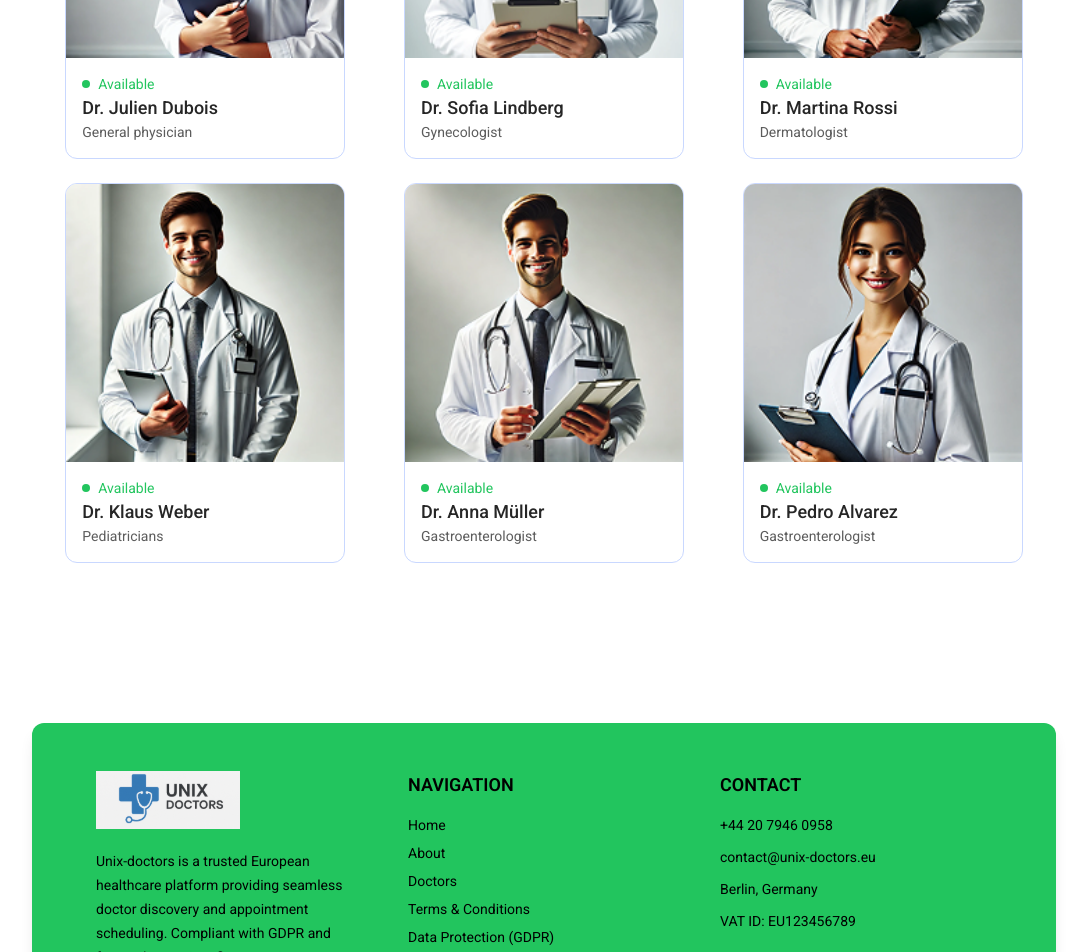
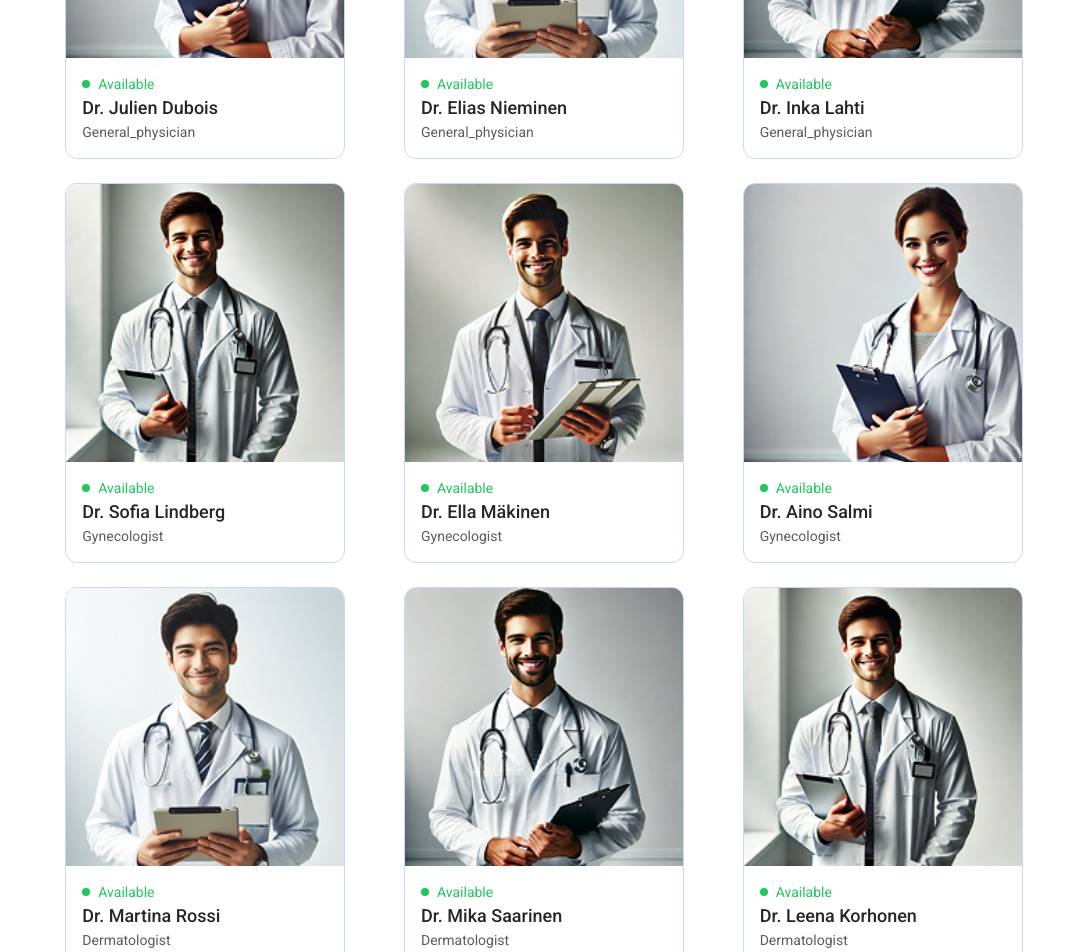
Before and after one commit to moha230/Hospital-Booking-System, a React (Vite) app in the folder frontend/: page /doctors in a window 1280 px wide. Shown: the part 420-1372 px from the top of the page, without its empty margins (96-1183 px from the left). Built offline with nearby package versions, Linux system fonts and the light colour scheme.

Commit message:
feat: add RelatedDoctors component to display doctors by speciality

```diff
--- a/frontend/src/assets/assets.js
+++ b/frontend/src/assets/assets.js
@@ -13,7 +13,13 @@ import doc2 from './homepagedoctors/doc2.png'
 import doc3 from './homepagedoctors/doc3.png'
 import doc4 from './homepagedoctors/doc4.png'
 import doc5 from './homepagedoctors/doc5.png'
-import doc6 from './homepagedoctors/doc6.png'
+import doc6 from './homepagedoctors/doc1.png'
+import doc7 from './homepagedoctors/doc2.png';
+import doc8 from './homepagedoctors/doc3.png';
+import doc9 from './homepagedoctors/doc4.png';
+import doc10 from './homepagedoctors/doc5.png';
+import doc11 from './homepagedoctors/doc6.png';
+import doc12 from './homepagedoctors/doc3.png';
 import verified_icon from './icons/verified_icon.svg'
 import info_icon from './icons/info_icon.svg'
 
@@ -62,24 +68,55 @@ export const specialityData = [
 
 
 export const doctors = [
+    // General Physician
     {
       _id: 'doc1',
       name: 'Dr. Julien Dubois',
       image: doc1,
-        speciality: 'General physician',
+      speciality: 'General_physician',
       degree: 'Licentiate of Medicine',
       experience: '4 Years',
       about: 'Dr. Dubois is dedicated to preventive medicine and personalized care, ensuring the best outcomes for all patients.',
       fees: 50,
       address: {
         line1: 'Aleksanterinkatu 44',
-            line2: 'Helsinki, Finland'
-        }
+        line2: 'Helsinki, Finland',
+      },
     },
     {
       _id: 'doc2',
+      name: 'Dr. Elias Nieminen',
+      image: doc2,
+      speciality: 'General_physician',
+      degree: 'Licentiate of Medicine',
+      experience: '5 Years',
+      about: 'Dr. Nieminen focuses on holistic treatments and chronic condition management.',
+      fees: 45,
+      address: {
+        line1: 'Pohjoisesplanadi 21',
+        line2: 'Helsinki, Finland',
+      },
+    },
+    {
+      _id: 'doc3',
+      name: 'Dr. Inka Lahti',
+      image: doc3,
+      speciality: 'General_physician',
+      degree: 'Licentiate of Medicine',
+      experience: '3 Years',
+      about: 'Dr. Lahti is known for her friendly care and effective general health treatments.',
+      fees: 40,
+      address: {
+        line1: 'Yliopistonkatu 5',
+        line2: 'Turku, Finland',
+      },
+    },
+
+    // Gynecologist
+    {
+      _id: 'doc4',
       name: 'Dr. Sofia Lindberg',
-        image: doc2,
+      image: doc4,
       speciality: 'Gynecologist',
       degree: 'Licentiate of Medicine',
       experience: '3 Years',
@@ -87,63 +124,123 @@ export const doctors = [
       fees: 60,
       address: {
         line1: 'Kauppakatu 10',
-            line2: 'Tampere, Finland'
-        }
+        line2: 'Tampere, Finland',
+      },
     },
     {
-        _id: 'doc3',
+      _id: 'doc5',
+      name: 'Dr. Ella Mäkinen',
+      image: doc5,
+      speciality: 'Gynecologist',
+      degree: 'Licentiate of Medicine',
+      experience: '6 Years',
+      about: 'Dr. Mäkinen specializes in reproductive health and prenatal care.',
+      fees: 65,
+      address: {
+        line1: 'Ratakatu 7',
+        line2: 'Helsinki, Finland',
+      },
+    },
+    {
+      _id: 'doc6',
+      name: 'Dr. Aino Salmi',
+      image: doc6,
+      speciality: 'Gynecologist',
+      degree: 'Licentiate of Medicine',
+      experience: '4 Years',
+      about: 'Dr. Salmi offers modern gynecological treatments and hormone therapies.',
+      fees: 55,
+      address: {
+        line1: 'Kalevankatu 3',
+        line2: 'Espoo, Finland',
+      },
+    },
+
+    // Dermatologist
+    {
+      _id: 'doc7',
       name: 'Dr. Martina Rossi',
-        image: doc3,
+      image: doc7,
       speciality: 'Dermatologist',
       degree: 'Licentiate of Medicine',
-        experience: '1 Years',
+      experience: '1 Year',
       about: 'Dr. Rossi specializes in treating skin conditions with modern techniques and personalized treatments.',
       fees: 30,
       address: {
         line1: 'Rautatienkatu 8',
-            line2: 'Oulu, Finland'
-        }
+        line2: 'Oulu, Finland',
+      },
     },
     {
-        _id: 'doc4',
-        name: 'Dr. Klaus Weber',
-        image: doc4,
-        speciality: 'Pediatricians',
+      _id: 'doc8',
+      name: 'Dr. Mika Saarinen',
+      image: doc8,
+      speciality: 'Dermatologist',
+      degree: 'Licentiate of Medicine',
+      experience: '7 Years',
+      about: 'Dr. Saarinen offers expert diagnosis and treatment for all types of skin disorders.',
+      fees: 50,
+      address: {
+        line1: 'Annankatu 12',
+        line2: 'Helsinki, Finland',
+      },
+    },
+    {
+      _id: 'doc9',
+      name: 'Dr. Leena Korhonen',
+      image: doc9,
+      speciality: 'Dermatologist',
       degree: 'Licentiate of Medicine',
       experience: '2 Years',
-        about: 'Dr. Weber has a warm approach to children’s healthcare with a focus on early diagnosis.',
-        fees: 40,
+      about: 'Dr. Korhonen is passionate about cosmetic dermatology and patient confidence.',
+      fees: 45,
       address: {
-            line1: 'Itäinen Pitkäkatu 14',
-            line2: 'Turku, Finland'
-        }
+        line1: 'Hämeenkatu 18',
+        line2: 'Tampere, Finland',
       },
+    },
+
+    // Gastroenterologist
     {
-        _id: 'doc5',
+      _id: 'doc10',
       name: 'Dr. Anna Müller',
-        image: doc5,
+      image: doc10,
       speciality: 'Gastroenterologist',
       degree: 'Licentiate of Medicine',
       experience: '4 Years',
-        about: 'Dr. Müller is passionate about helping patients with Gastroenterologist disorders through holistic approaches.',
+      about: 'Dr. Müller helps patients with digestive disorders through holistic approaches.',
       fees: 50,
       address: {
         line1: 'Satakunnankatu 20',
-            line2: 'Tampere, Finland'
-        }
+        line2: 'Tampere, Finland',
+      },
     },
     {
-        _id: 'doc6',
+      _id: 'doc11',
       name: 'Dr. Pedro Alvarez',
-        image: doc6,
+      image: doc11,
       speciality: 'Gastroenterologist',
       degree: 'Licentiate of Medicine',
       experience: '4 Years',
-        about: 'Dr. Alvarez delivers top-level Gastroenterologist care backed by research and years of experience.',
+      about: 'Dr. Alvarez delivers top-level gastroenterological care backed by research.',
       fees: 50,
       address: {
         line1: 'Hallituskatu 5',
-            line2: 'Oulu, Finland'
-        }
-    }
+        line2: 'Oulu, Finland',
+      },
+    },
+    {
+      _id: 'doc12',
+      name: 'Dr. Satu Väisänen',
+      image: doc12,
+      speciality: 'Gastroenterologist',
+      degree: 'Licentiate of Medicine',
+      experience: '6 Years',
+      about: 'Dr. Väisänen focuses on IBS, nutrition, and long-term gut health.',
+      fees: 55,
+      address: {
+        line1: 'Puijonkatu 6',
+        line2: 'Kuopio, Finland',
+      },
+    },
   ];
--- /dev/null
+++ b/frontend/src/components/appointment/RelatedDoctors.jsx
@@ -0,0 +1,66 @@
+import React, { useContext, useEffect, useState } from "react";
+import { useNavigate } from "react-router-dom";
+import { AppContext } from "@/context/AppContext";
+
+function RelatedDoctors({ speciality, docId }) {
+  const navigate = useNavigate();
+  const { doctors } = useContext(AppContext);
+
+  const [relDoc, setRelDoc] = useState([]);
+
+  useEffect(() => {
+    if (doctors.length > 0 && speciality) {
+      const doctorsData = doctors.filter(
+        (doc) => doc.speciality === speciality && doc._id !== docId
+      );
+      setRelDoc(doctorsData);
+    }
+  }, [doctors, speciality, docId]);
+
+  return (
+    <div className="flex flex-col items-center gap-4 my-16 text-[#262626] md:mx-10">
+      <h1 className="text-3xl font-medium text-center">Related Doctors</h1>
+      <p className="sm:w-1/3 text-center text-sm text-gray-600">
+        Simply browse through our extensive list of trusted doctors.
+      </p>
+
+      <div className="w-full flex justify-center">
+        <div className="grid grid-cols-1 sm:grid-cols-2 md:grid-cols-3 lg:grid-cols-4 gap-6 px-3 sm:px-0 max-w-screen-xl w-full">
+          {relDoc.map((item, index) => (
+            <div
+              key={index}
+              onClick={() => {
+                navigate(`/appointment/${item._id}`);
+                window.scrollTo(0, 0);
+              }}
+              className="bg-white border border-[#C9D8FF] rounded-xl overflow-hidden cursor-pointer hover:-translate-y-2 transition-transform duration-300 shadow-sm"
+            >
+              {/* Doctor image */}
+              <div className="w-full  bg-[#EAEFFF]">
+                <img
+                  src={item.image}
+                  alt={item.name}
+                  className="w-full h-full object-cover"
+                />
+              </div>
+
+              {/* Doctor details */}
+              <div className="p-4">
+                <div className="flex items-center gap-2 text-sm text-green-500">
+                  <p className="w-2 h-2 rounded-full bg-green-500"> </p>
+                  <p>Available</p>
+                </div>
+                <p className="text-[#262626] text-lg font-medium">
+                  {item.name}
+                </p>
+                <p className="text-[#5C5C5C] text-sm">{item.speciality}</p>
+              </div>
+            </div>
+          ))}
+        </div>
+      </div>
+    </div>
+  );
+}
+
+export default RelatedDoctors;
--- a/frontend/src/components/home/HomeDoctors.jsx
+++ b/frontend/src/components/home/HomeDoctors.jsx
@@ -18,6 +18,7 @@ const HomeDoctors = () => {
                 {doctors.slice(0, 6).map((item, index) => (
                     <div onClick={() => { navigate(`/appointment/${item._id}`); scrollTo(0, 0) }} className='border border-[#C9D8FF] rounded-xl overflow-hidden cursor-pointer hover:translate-y-[-10px] transition-all duration-500' key={index}>
                         <img className='bg-[#EAEFFF] w-full  object-cover' src={item.image} alt="" />
+                         {/* Doctor details */}
                         <div className='p-4'>
                             <div className='flex items-center gap-2 text-sm text-green-500'>
                                 <p className='w-2 h-2 rounded-full bg-green-500'> </p>
--- a/frontend/src/pages/Appointment.jsx
+++ b/frontend/src/pages/Appointment.jsx
@@ -3,6 +3,7 @@ import { useParams } from "react-router-dom";
 import { AppContext } from "@/context/AppContext";
 import DoctorDetails from "@/components/appointment/DoctorDetails";
 import BookingSlotPicker from "@/components/appointment/BookingSlotPicker";
+import RelatedDoctors from "@/components/appointment/RelatedDoctors";
 
 const Appointment = () => {
   const { docId } = useParams();
@@ -20,6 +21,7 @@ const Appointment = () => {
       <div>
         <DoctorDetails />
         <BookingSlotPicker />
+        <RelatedDoctors speciality={docInfo.speciality} docId={docId} />
       </div>
     )
   );
--- a/frontend/src/pages/Doctors.jsx
+++ b/frontend/src/pages/Doctors.jsx
@@ -44,7 +44,7 @@ const Doctors = () => {
           <p onClick={() => speciality === 'Gastroenterologist' ? navigate('/doctors') : navigate('/doctors/Gastroenterologist')} className="w-[94vw] sm:w-auto px-6 py-2 border border-gray-300 rounded-full cursor-pointer transition-all bg-white hover:bg-primary flex justify-center items-center text-center">
             Gastroenterologist
           </p>
-          <p onClick={() => speciality === 'General physician' ? navigate('/doctors') : navigate('/doctors/General physician')} className="w-[94vw] sm:w-auto px-6 py-2 border border-gray-300 rounded-full cursor-pointer transition-all bg-white hover:bg-primary flex justify-center items-center text-center">
+          <p onClick={() => speciality === 'General physician' ? navigate('/doctors') : navigate('/doctors/General_physician')} className="w-[94vw] sm:w-auto px-6 py-2 border border-gray-300 rounded-full cursor-pointer transition-all bg-white hover:bg-primary flex justify-center items-center text-center">
             General Physician
           </p>
           <p onClick={() => speciality === 'Gynecologist' ? navigate('/doctors') : navigate('/doctors/Gynecologist')} className="w-[94vw] sm:w-auto px-6 py-2 border border-gray-300 rounded-full cursor-pointer transition-all bg-white hover:bg-primary flex justify-center items-center text-center">
```
Lines whose indentation alone changed are shown as unchanged.
